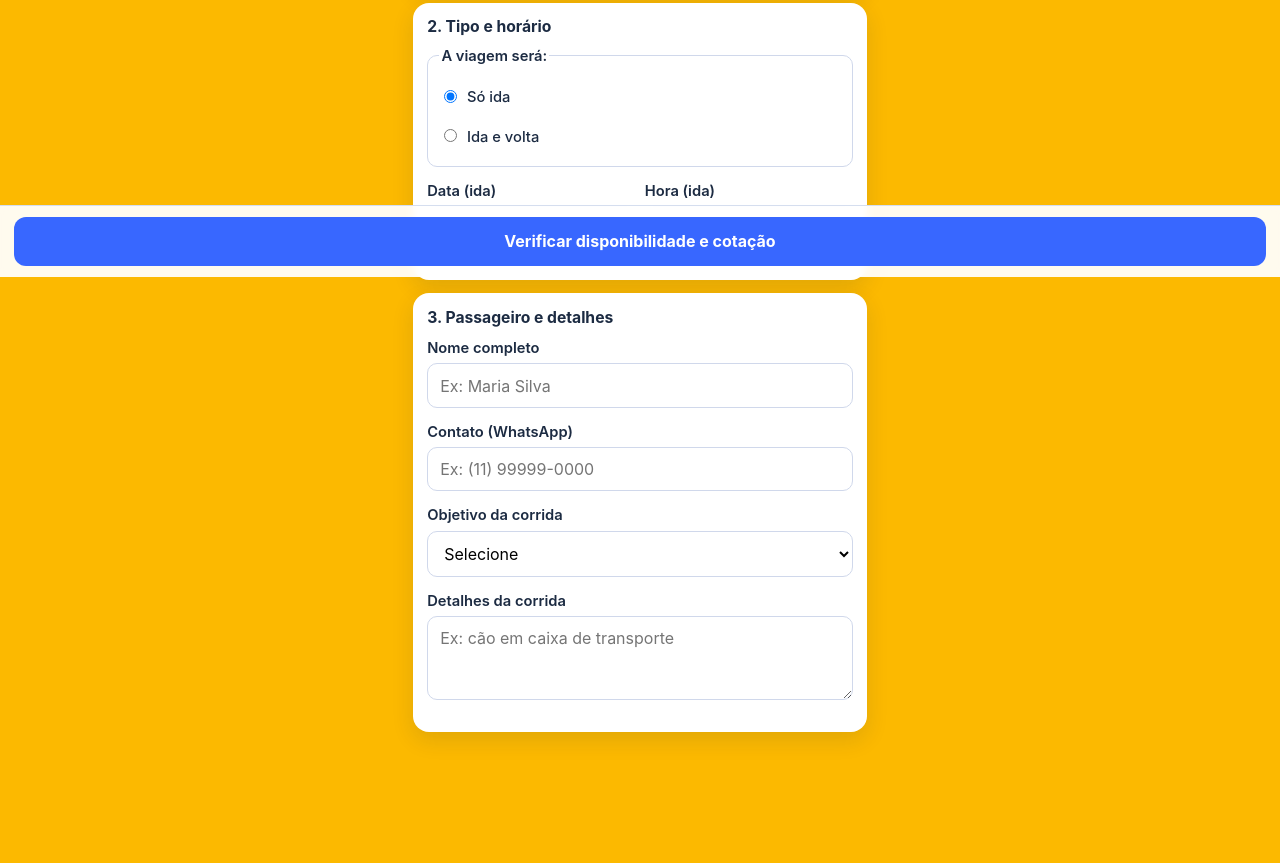
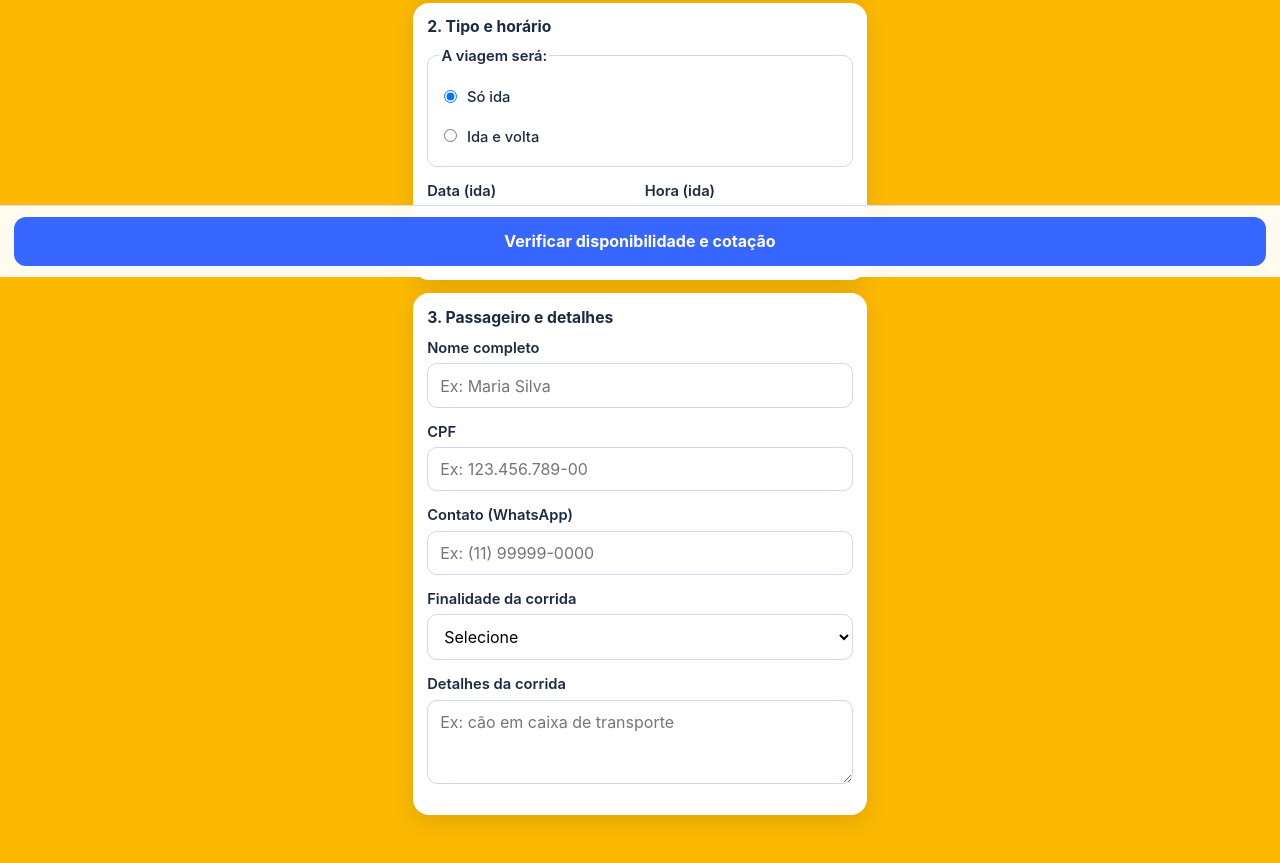
Before and after one commit to andersonproducaografica/APPS, a plain HTML site: page index.html in a window 1280 px wide. Shown: the part 523-1386 px from the top of the page. Before the commit the page ends 1343 px from the top, so only its background shows below. Drawn offline with Linux system fonts and the light colour scheme.

Commit message:
Update index.html

```diff
--- a/index.html
+++ b/index.html
@@ -73,10 +73,13 @@
           <label for="fullName">Nome completo</label>
           <input id="fullName" name="fullName" type="text" placeholder="Ex: Maria Silva" required />
 
+          <label for="cpf">CPF</label>
+          <input id="cpf" name="cpf" type="text" inputmode="numeric" placeholder="Ex: 123.456.789-00" required />
+
           <label for="whatsapp">Contato (WhatsApp)</label>
           <input id="whatsapp" name="whatsapp" type="tel" placeholder="Ex: (11) 99999-0000" required />
 
-          <label for="tripPurpose">Objetivo da corrida</label>
+          <label for="tripPurpose">Finalidade da corrida</label>
           <select id="tripPurpose" name="tripPurpose" required>
             <option value="">Selecione</option>
             <option>Passeio</option>
```
